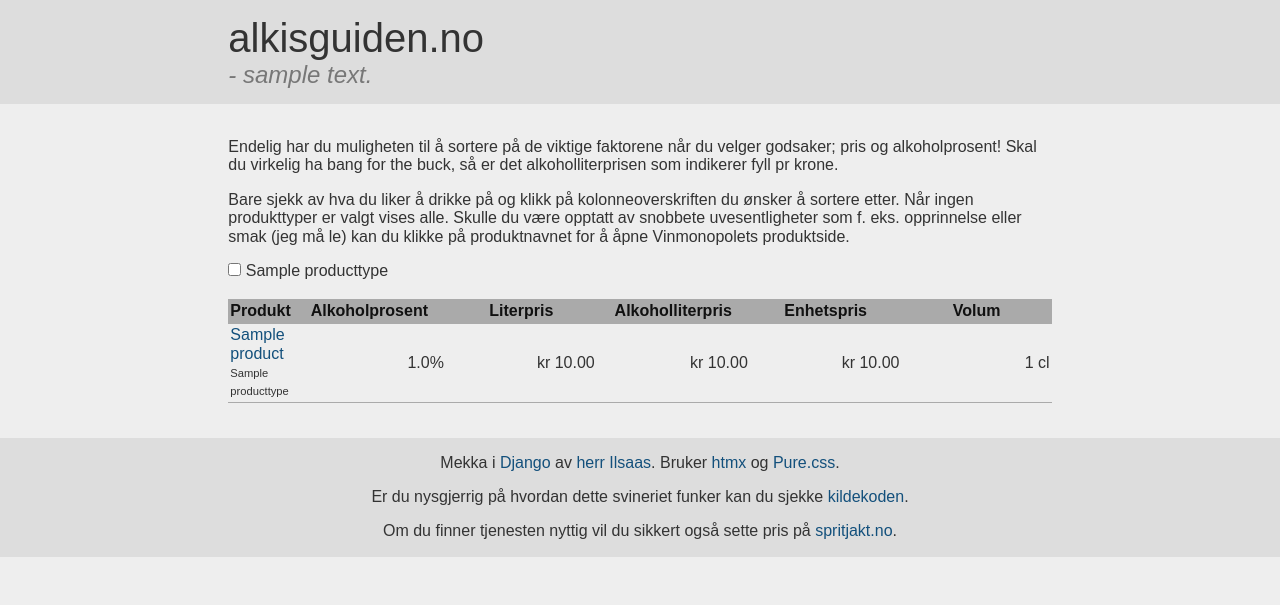
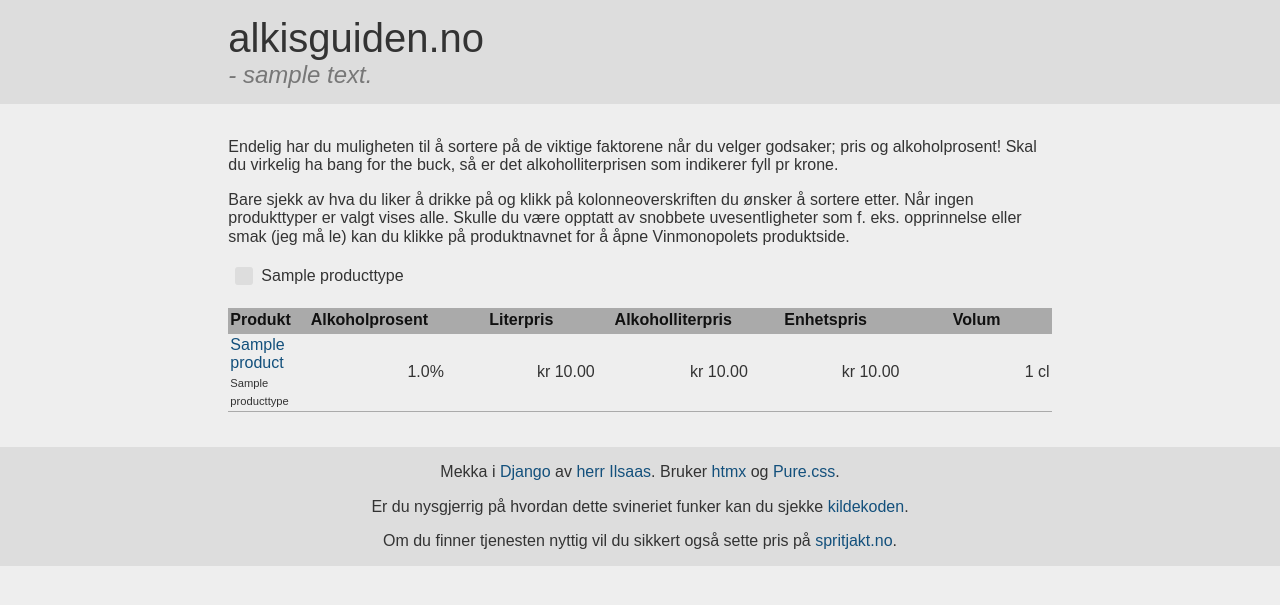
Before and after one commit to mikeri/alkisguiden, a Django app: page / in a window 1280 px wide. Shown: the top 605 px of the page. Run offline with Django 4.2, Linux system fonts and the light colour scheme; tables that the repository leaves empty hold one stand-in row (values such as "Sample post").

Commit message:
Stylize checkboxes (from https://codepen.io/iign/pen/poRZKap)

```diff
--- /dev/null
+++ b/products/static/css/checkbox.css
@@ -0,0 +1,69 @@
+.lns-checkbox {
+    display: inline-flex;
+    align-items: center;
+    line-height: 1;
+    border-radius: 5px;
+    padding: 5px 7px 5px 7px;
+    -webkit-user-select: none;
+    -moz-user-select: none;
+    -ms-user-select: none;
+    user-select: none;
+}
+
+.lns-checkbox span {
+    position: relative;
+    display: flex;
+    align-items: center;
+}
+
+.lns-checkbox input[type="checkbox"] {
+    position: absolute;
+    clip: rect(1px, 1px, 1px, 1px);
+    padding: 0;
+    border: 0;
+    height: 1px;
+    width: 1px;
+    overflow: hidden;
+}
+
+.lns-checkbox input[type="checkbox"]:checked + span::after {
+    background-color: var(--color-accent);
+}
+
+.lns-checkbox input[type="checkbox"]:checked + span {
+    color: var(--color-accent);
+}
+
+.lns-checkbox input[type="checkbox"]:focus + span::before {
+    border-color: var(--color-accent);
+}
+
+.lns-checkbox input[type="checkbox"]:disabled {
+    opacity: 0.85;
+}
+
+.lns-checkbox input[type="checkbox"]:disabled + span {
+    color: #9a9a88;
+}
+
+.lns-checkbox span::before {
+    content: "";
+    display: inline-block;
+    border-radius: 3px;
+    background-color: var(--faint-bg);
+    margin-right: 8px;
+    height: 16px;
+    width: 16px;
+    border: 1px solid transparent;
+}
+
+.lns-checkbox span::after {
+    content: "";
+    display: inline-block;
+    height: 12px;
+    width: 12px;
+    border-radius: 3px;
+    background-color: transparent;
+    left: 3px;
+    position: absolute;
+}
--- a/products/static/css/main.css
+++ b/products/static/css/main.css
@@ -6,6 +6,8 @@
     --th-text: #111;
     --link: #13507C;
     --faint: #777;
+    --faint-bg: #ddd;
+    --color-accent: #2b99bb;
 }
 @media (prefers-color-scheme: dark) {
     :root {
@@ -16,6 +18,8 @@
         --th-text: #ddd;
         --link: #94BCD9;
         --faint: #777;
+        --faint-bg: #333;
+        --color-accent: #1dd9be;
     }
 }
 
--- a/products/templates/products/base.html
+++ b/products/templates/products/base.html
@@ -6,6 +6,7 @@
         <title>alkisguiden.no</title>
         <link href="{% static "3rdparty/pure/pure-min.css" %}" rel="stylesheet">
         <link href="{% static "3rdparty/pure/grids-responsive-min.css" %}" rel="stylesheet">
+        <link href="{% static "css/checkbox.css" %}" rel="stylesheet">
         <link href="{% static "css/main.css" %}" rel="stylesheet">
         <script src="{% static "3rdparty/htmx/htmx.min.js" %}"></script>
         <meta name="viewport" content="width=device-width, initial-scale=1">
--- a/products/templates/products/product_list.html
+++ b/products/templates/products/product_list.html
@@ -15,8 +15,11 @@
             <div class="content">
                 {% for type in product_types %}
                 <div class="pure-u-1-2 pure-u-md-1-4 type-selector-wrap">
-                    <input hx-get="table" hx-include="input" hx-target="#table-content" type="checkbox" class="checkbox type-selector" value="" name="type-{{ type.pk }}">
-                    {{ type.name }}
+                    <label class="lns-checkbox">
+
+                        <input hx-get="table" hx-include="input" hx-target="#table-content" type="checkbox" class="checkbox type-selector" value="" name="type-{{ type.pk }}">
+                        <span>{{ type.name }}</span>
+                    </label>
                 </div>
                 {% endfor %}
             </div>
```
